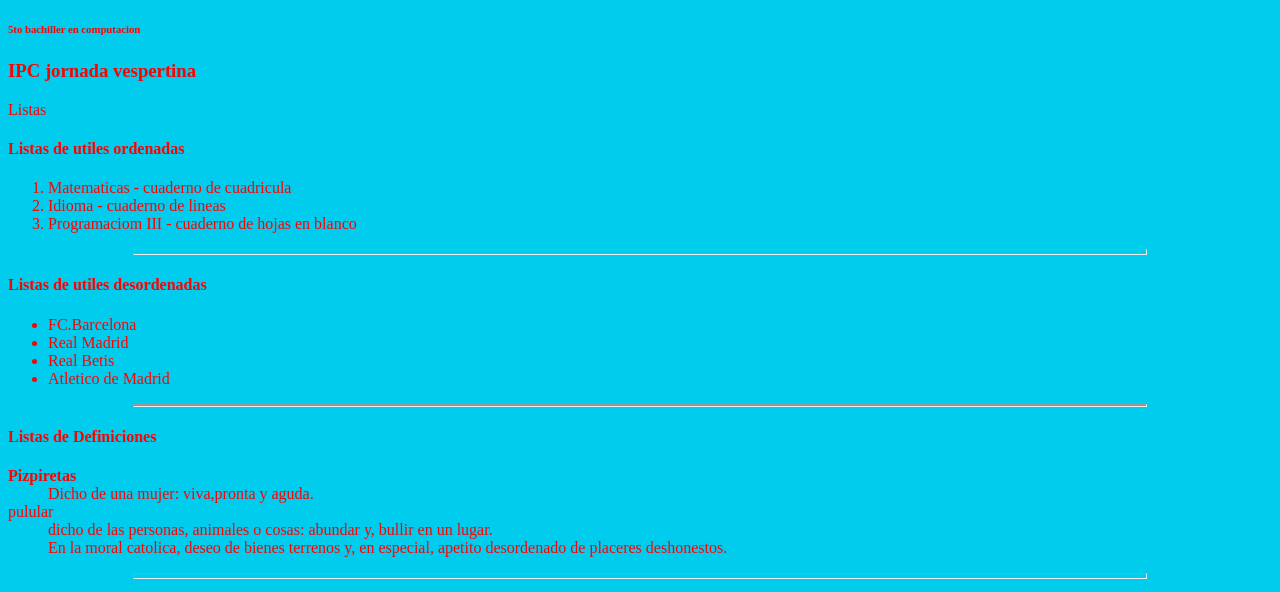
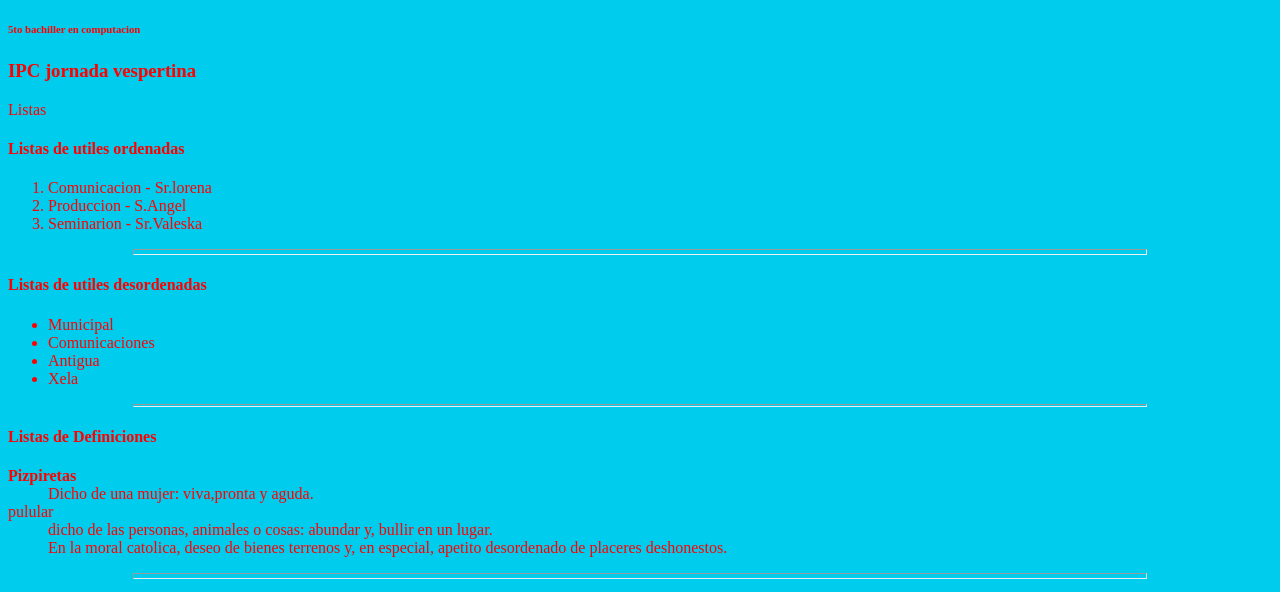
Before and after one commit to BryanAntonioPerezSantiago/trabajo, a plain HTML site: page index.html in a window 1280 px wide. Shown: the part 199-791 px from the top of the page. Drawn offline with Linux system fonts and the light colour scheme.

Commit message:
Update index.html

```diff
--- a/index.html
+++ b/index.html
@@ -47,18 +47,18 @@ color: #ffffff
 <p id="listas">Listas</p>
 <h4>Listas de utiles ordenadas</h4>
 <ol>
-<li>Matematicas - cuaderno de cuadricula </li>
-<li>Idioma - cuaderno de lineas</li>
-<li>Programaciom III - cuaderno de hojas en blanco</li>
+<li>Comunicacion  - Sr.lorena</li>
+<li>Produccion - S.Angel</li>
+<li>Seminarion - Sr.Valeska</li>
  </ol>
 
  <hr size="6" width="80%">
  <h4>Listas de utiles desordenadas</h4>
  <ul>
-  <li>FC.Barcelona</li>
-  <li>Real Madrid</li>
-  <li>Real Betis</li>
-  <li>Atletico de Madrid</li>
+  <li>Municipal</li>
+  <li>Comunicaciones</li>
+  <li>Antigua</li>
+  <li>Xela</li>
 </ul>
 
    <hr size="3" width="80%">
```
